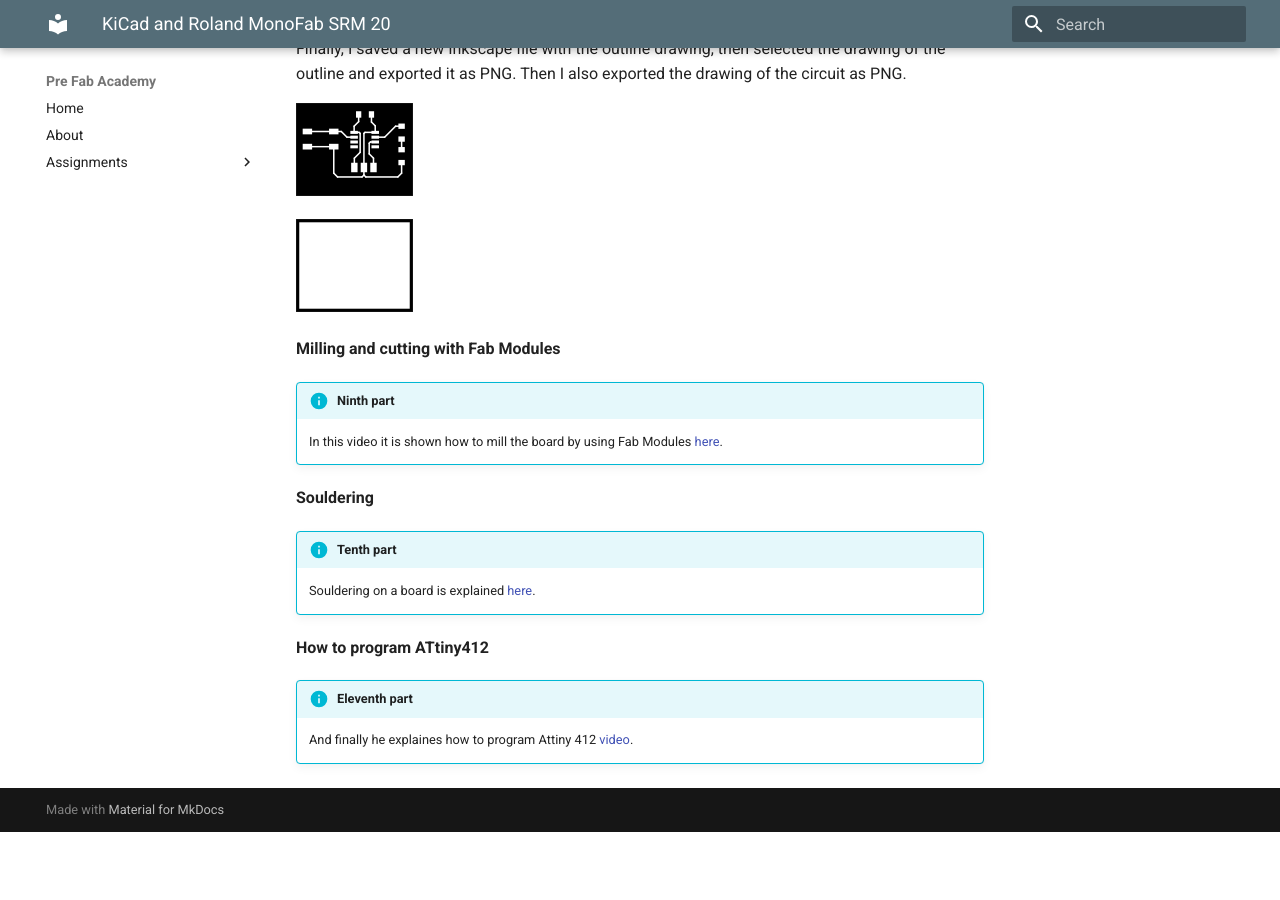
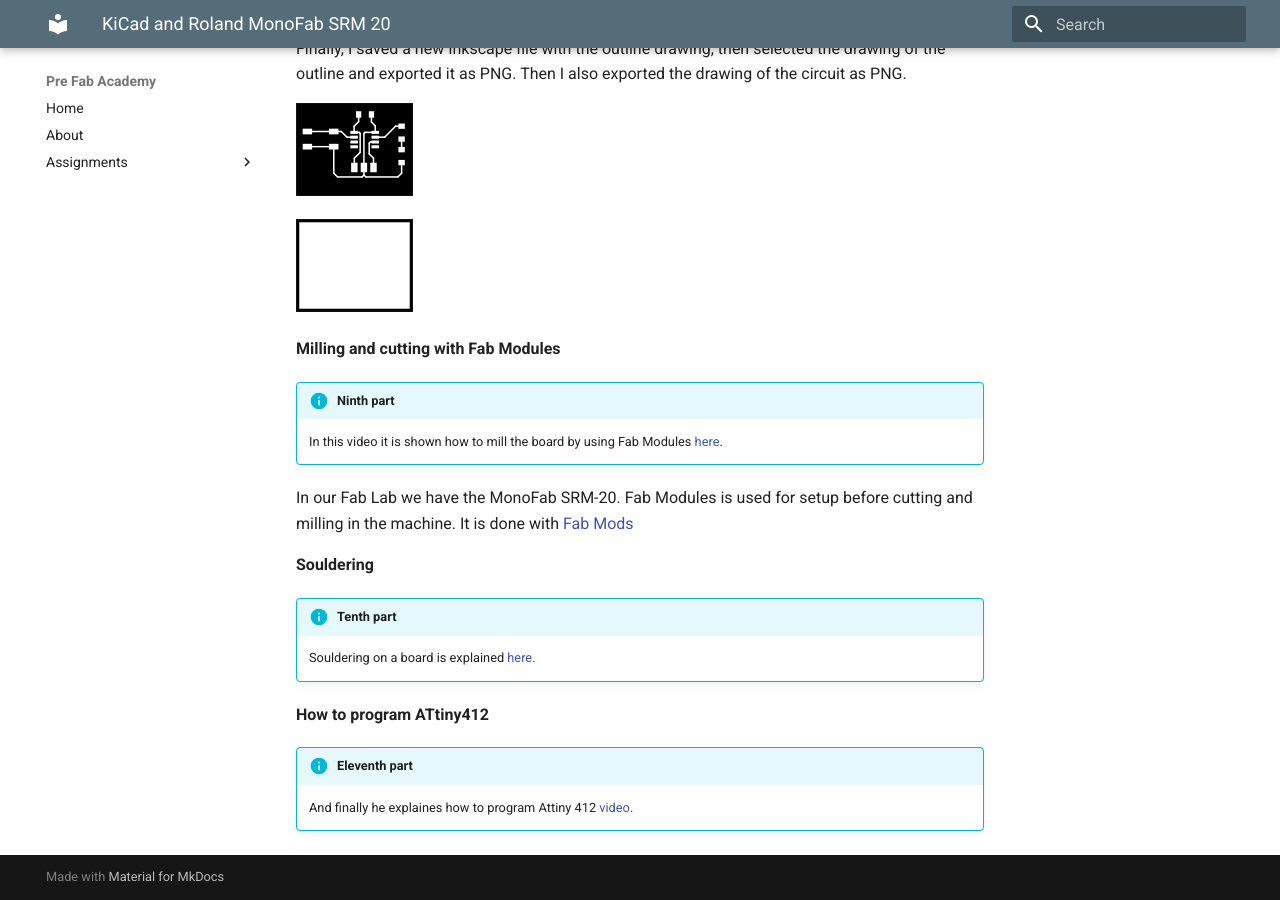
Before and after one commit to OlofH2/Before-Fab-Academy, an MkDocs documentation site: the page built from docs/KiCad_and_Roland_MonoFab_SRM_20.md, in a window 1280 px wide and 900 px high, scrolled down 7072 px. Built offline with MkDocs 1.6.1 and Material for MkDocs 9.7.7, drawn with Linux system fonts in a browser that asks for light colours; before the commit the page ends 7904 px from its top, so only the background shows below that.

Commit message:
Byrjun á fræsingu

```diff
--- a/docs/KiCad_and_Roland_MonoFab_SRM_20.md
+++ b/docs/KiCad_and_Roland_MonoFab_SRM_20.md
@@ -153,6 +153,10 @@ Finally, I saved a new Inkscape file with the outline drawing, then selected the
     In this video it is shown how to mill the board by using Fab Modules [here](https://www.youtube.com/watch?v=zJNpHpuvNjk&list=PLs4ifnZzVJmqaSM1lsg68vPVtJxVNhVwV&index=9).
 
 
+In our Fab Lab we have the MonoFab SRM-20. Fab Modules is used for setup before cutting and milling in the machine. It is done with [Fab Mods](https://www.youtube.com/watch?v=Tq6v1HqWmm0&list=PLs4ifnZzVJmqaSM1lsg68vPVtJxVNhVwV&index=8)
+
+
+
 **Souldering**
 
 !!!Info "Tenth part"
```
